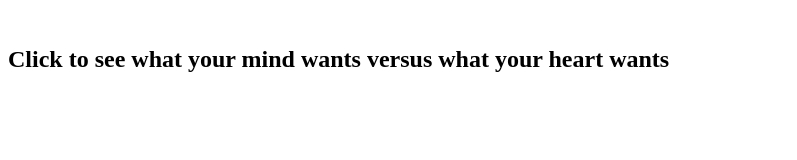
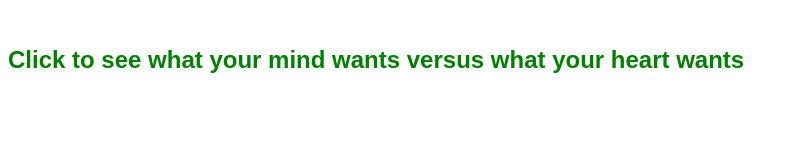
Before and after one commit to KavyaSrikanth/Test-Project-2, a plain HTML site: page index.html in a window 1280 px wide. Shown: the whole page, without its empty margins (0-797 px from the left). Drawn offline with Linux system fonts and the light colour scheme.

Commit message:
Update index.html

```diff
--- a/index.html
+++ b/index.html
@@ -3,7 +3,7 @@
   <head>
     <title> Test Document </title>
     <style>
-     title{
+     h2{
      font-family: sans-serif;
      color: green;
       }
```
